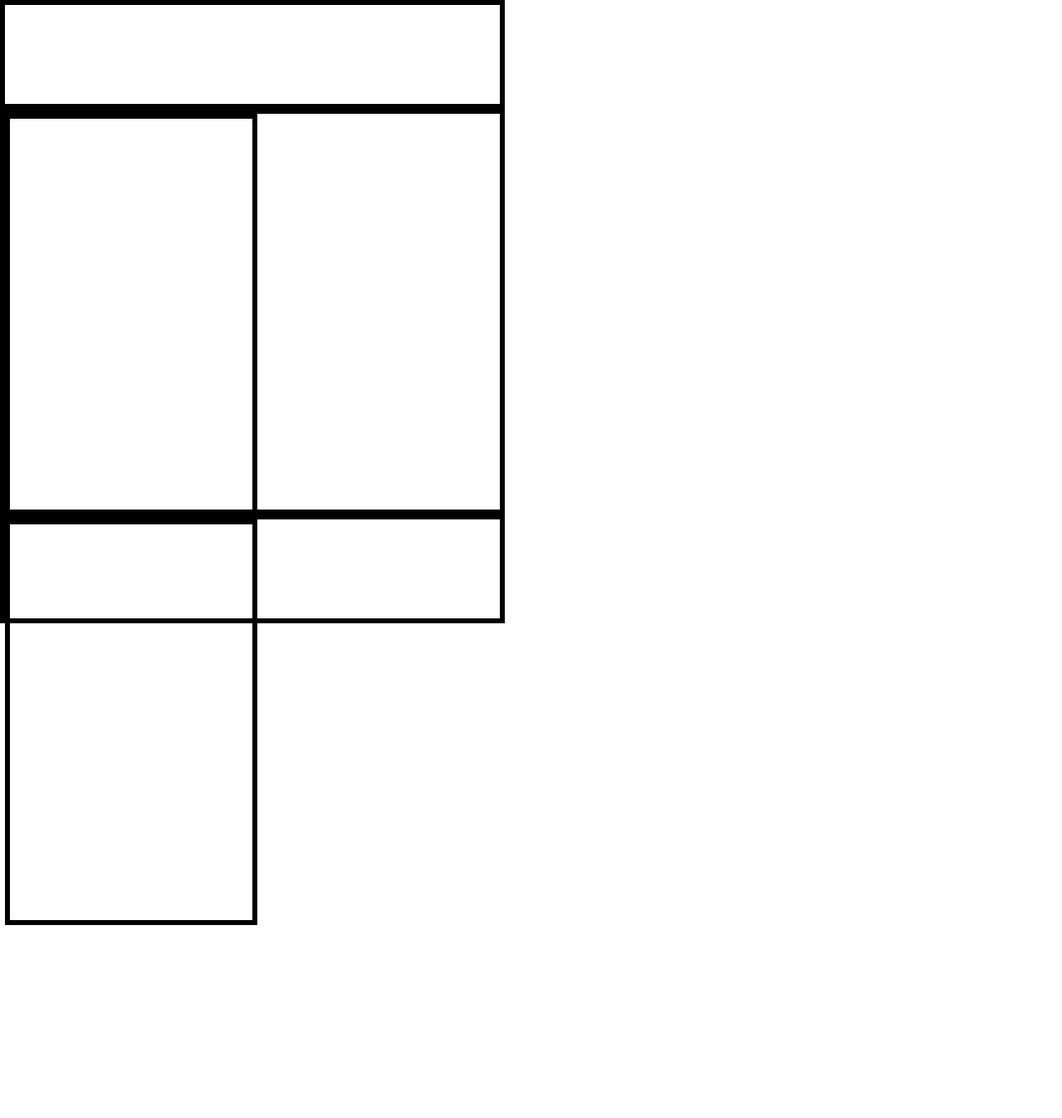
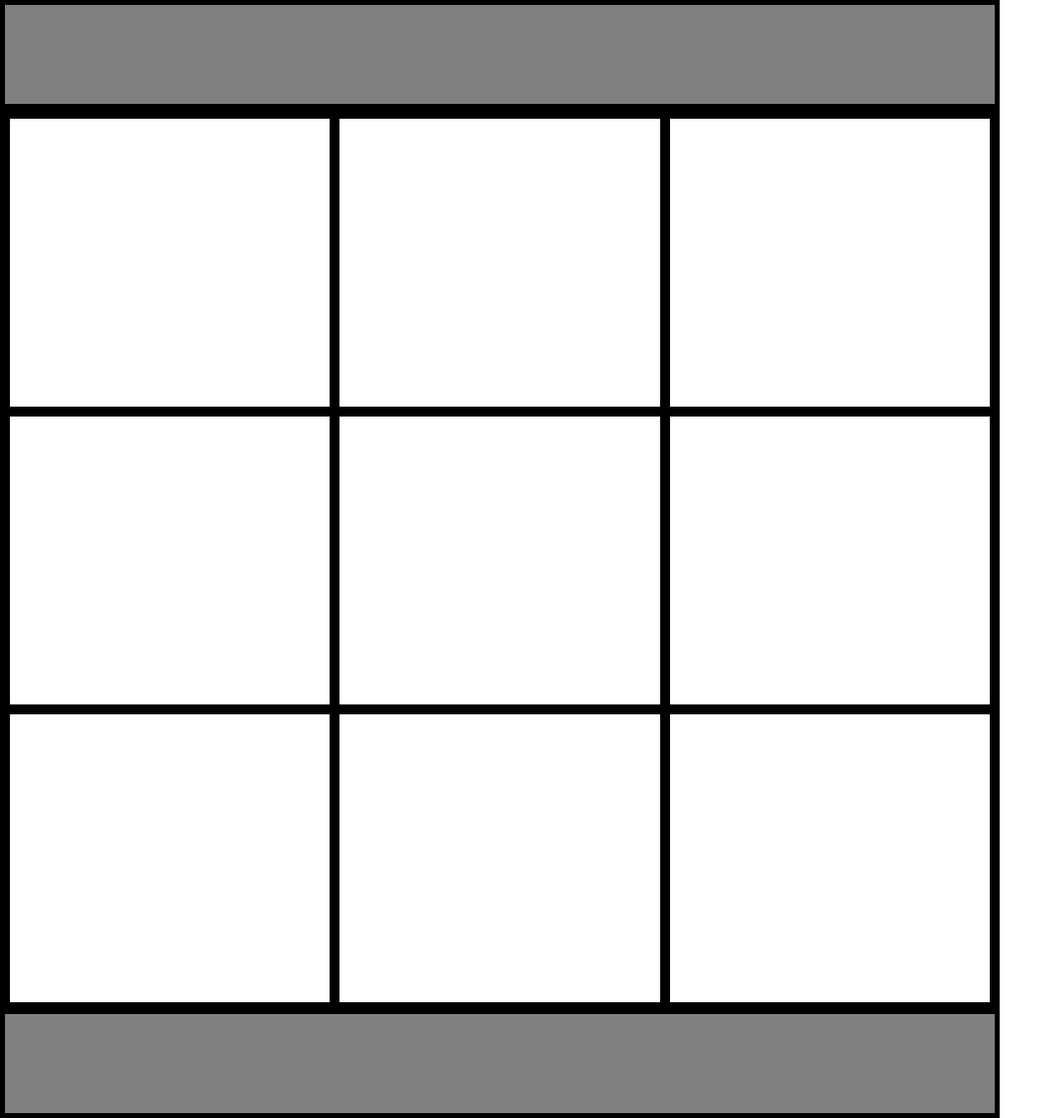
Before and after one commit to tonyweidel/Sandbox, a plain HTML site: page index.html in a window 1280 px wide. Shown: the whole page at 99% size, without its empty margins (0-1073 px from the left). Before the commit the page ends 935 px from the top, so only its background shows below. Drawn offline with Linux system fonts and the light colour scheme.

Commit message:
it worked this time part 2 lmao

```diff
--- a/index.html
+++ b/index.html
@@ -12,6 +12,13 @@
         <article>
           <div class="box a"></div>
           <div class="box b"></div>
+          <div class="box c"></div>
+          <div class="box d"></div>
+          <div class="box e"></div>
+          <div class="box f"></div>
+          <div class="box g"></div>
+          <div class="box h"></div>
+          <div class="box i"></div>
         </article>
         <footer></footer>
       </section>
--- a/style.css
+++ b/style.css
@@ -4,24 +4,24 @@ body{
     padding:0;
 }
 section{
-  height: 500px;
-  width:500px;
+  height: 1000px;
+  width:1000px;
   background-color:white;
 }
 header, footer{
   height:100px;
   width: inherit;
   border: 5px solid black;
-  background-color:white;
+  background-color:gray;
 }
 article{
-  height: 400px;
+  height: 900px;
   width: inherit;
   border: 5px solid black;
 }
 div{
-  height: 100%;
-  width: 49%;
+  height: 32.33%;
+  width: 32.33%;
   border: 5px solid black;
   float: left;
 }
```
